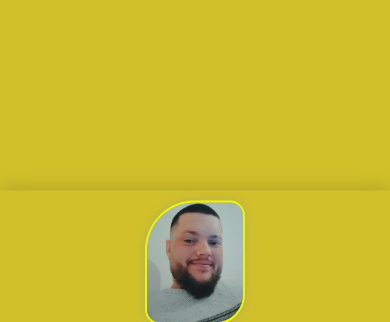
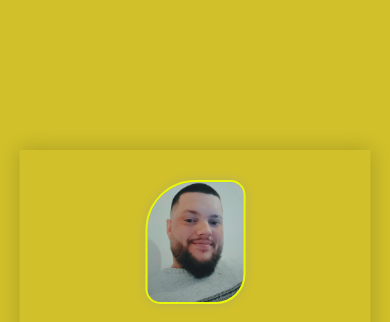
Before and after one commit to LelisCoder/LinkTree, a plain HTML site: page index.html in a window 390 px wide. Shown: the top 322 px of the page. Drawn offline with Linux system fonts and the light colour scheme.

Commit message:
update css

```diff
--- a/css/style.css
+++ b/css/style.css
@@ -96,8 +96,8 @@ footer:hover{
 @media (max-width: 420px) {
   .container {
     height: auto;
-    width: 100%;
-    padding: 10px;
+    width: 90%;
+    padding: 30px;
     border-radius: 0;
 
 
```
